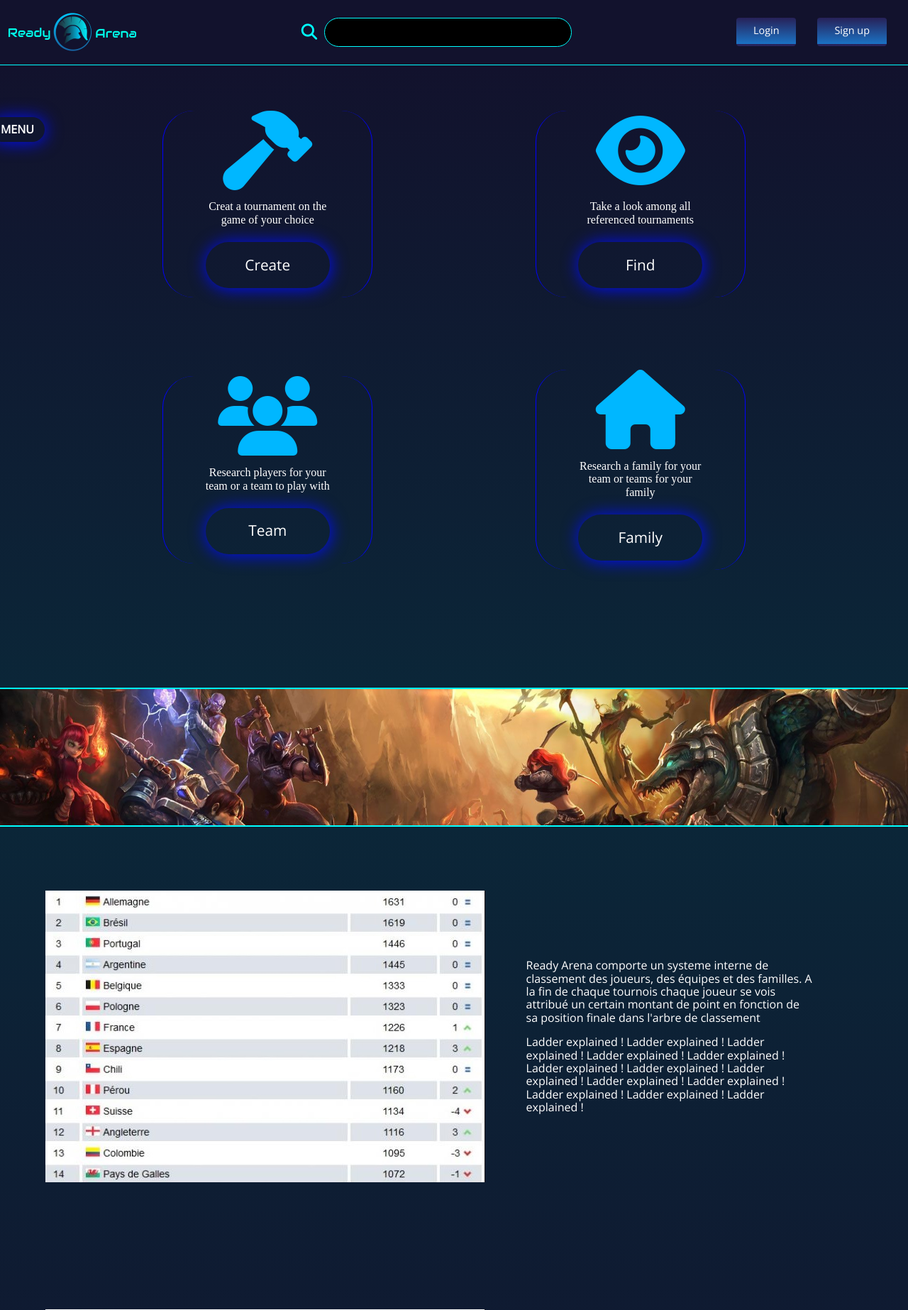
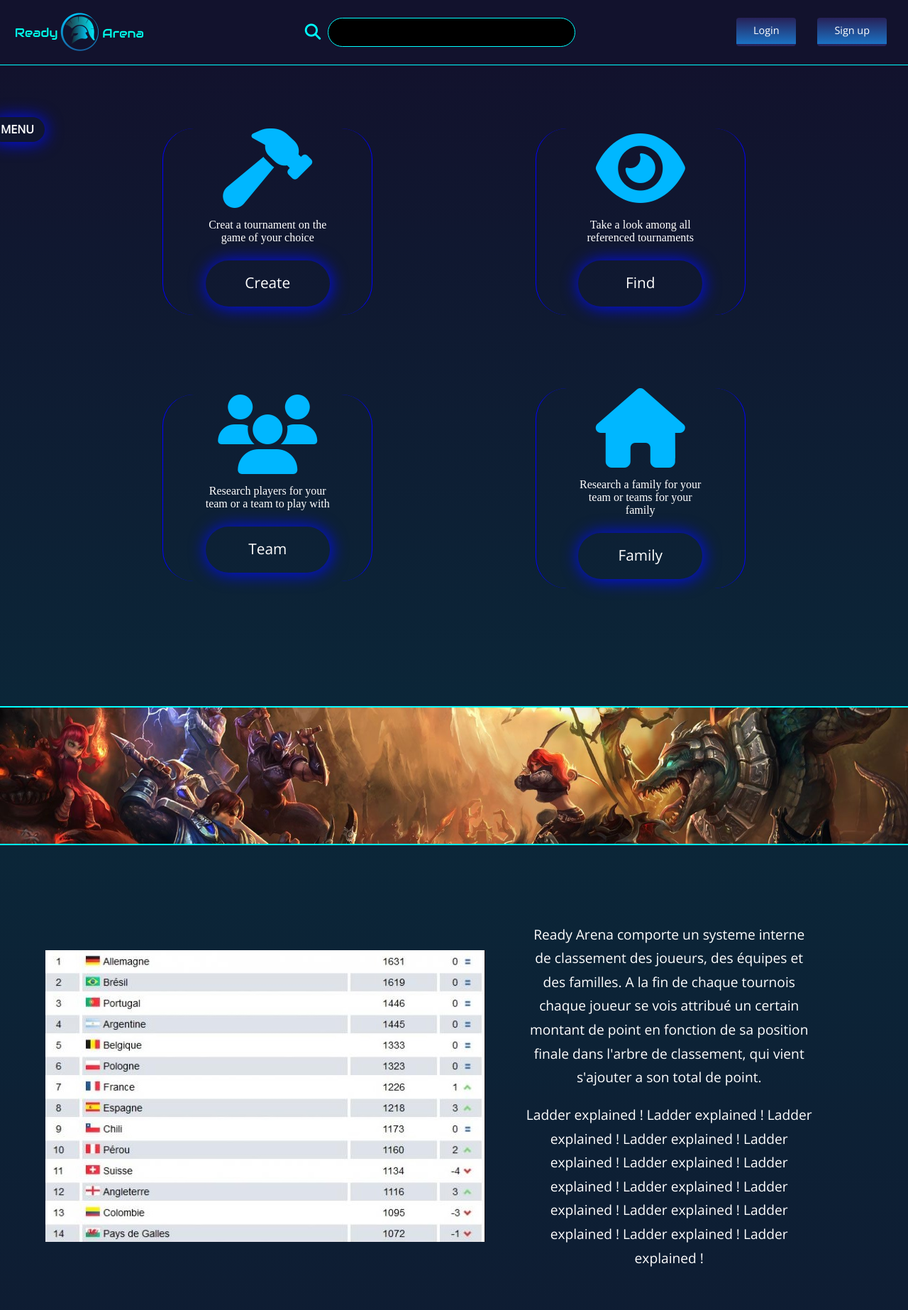
Before and after one commit to spirev/Ready-Arena, a PHP site: page / in a window 1280 px wide. Shown: the top 1846 px of the page at 71% size. Run offline with PHP 8.4, Linux system fonts and the light colour scheme; some libraries are stand-ins or nearby versions; some web fonts are replaced.

Commit message:
some img for explain + some css + explain txt in lyaout + tampon

```diff
--- a/css/style.css
+++ b/css/style.css
@@ -37,7 +37,7 @@
 }
 
 header > a {/* le logo top left */
-    margin-left : 10px;
+    margin-left : 20px;
 }
 
 .fa-search {/* icone loupe a gauche du form */
@@ -188,7 +188,9 @@
 }
 
 .mainExplain p{
-    font-size: 1rem;
+    font-size: 1.2rem;
+    line-height: 175%;
+    text-align: center;
     width: 85%;
 }
 
@@ -218,7 +220,7 @@
 
 #indexPhtml { /* tout index.phtml */
     background : linear-gradient(#12122d, #0b2638);
-    padding: 5% 0% 5%;
+    padding: 7% 0% 5%;
     margin-bottom: 15%;
     border-bottom: 2px solid rgb(0, 255, 255);
 }
--- a/layout.phtml
+++ b/layout.phtml
@@ -48,7 +48,7 @@
                     <div>
                         <p>Ready Arena comporte un systeme interne de classement
                         des joueurs, des équipes et des familles. A la fin de chaque tournois chaque joueur se vois attribué un certain
-                        montant de point en fonction de sa position finale dans l'arbre de classement</p>
+                        montant de point en fonction de sa position finale dans l'arbre de classement, qui vient s'ajouter a son total de point.</p>
                         <p>Ladder explained ! Ladder explained ! Ladder explained ! Ladder explained ! Ladder explained ! Ladder explained ! Ladder explained ! Ladder explained ! Ladder explained ! Ladder explained ! Ladder explained ! Ladder explained ! Ladder explained ! </p>
                     </div>
                 </div>
--- a/tampon.txt
+++ b/tampon.txt
@@ -1,3 +1,6 @@
 <p>Ready Arena comporte un systeme de classement
 par points que les joueurs se voient attribués en
 fonction de leurs classement dans les tournois auquels ils participent.</p>
+
+A la fin de chaque tournois chaque joueur se vois attribué un certain
+montant de point en fonction de sa position finale dans l'arbre de classement
```
Also changed, not shown: img/explain/creat.png (added), img/explain/family.png (added), img/explain/find.png (added), img/explain/menu.png (added), img/explain/team.png (added).
